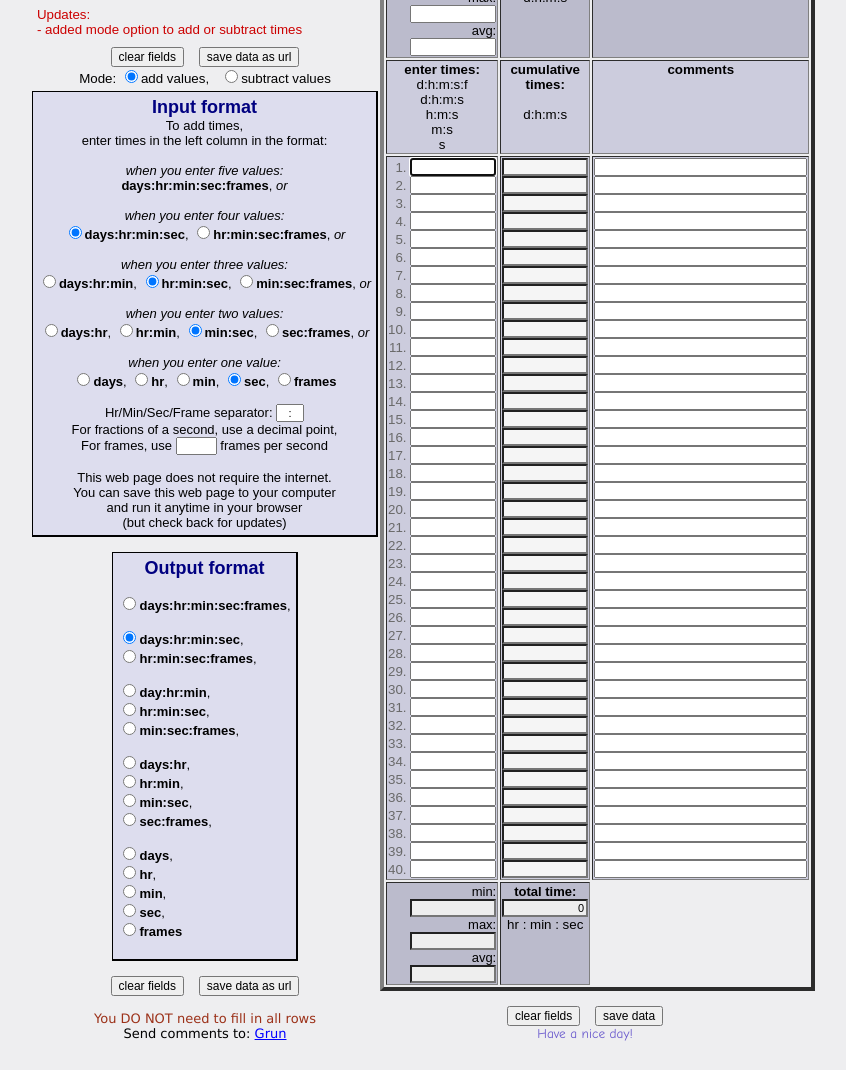
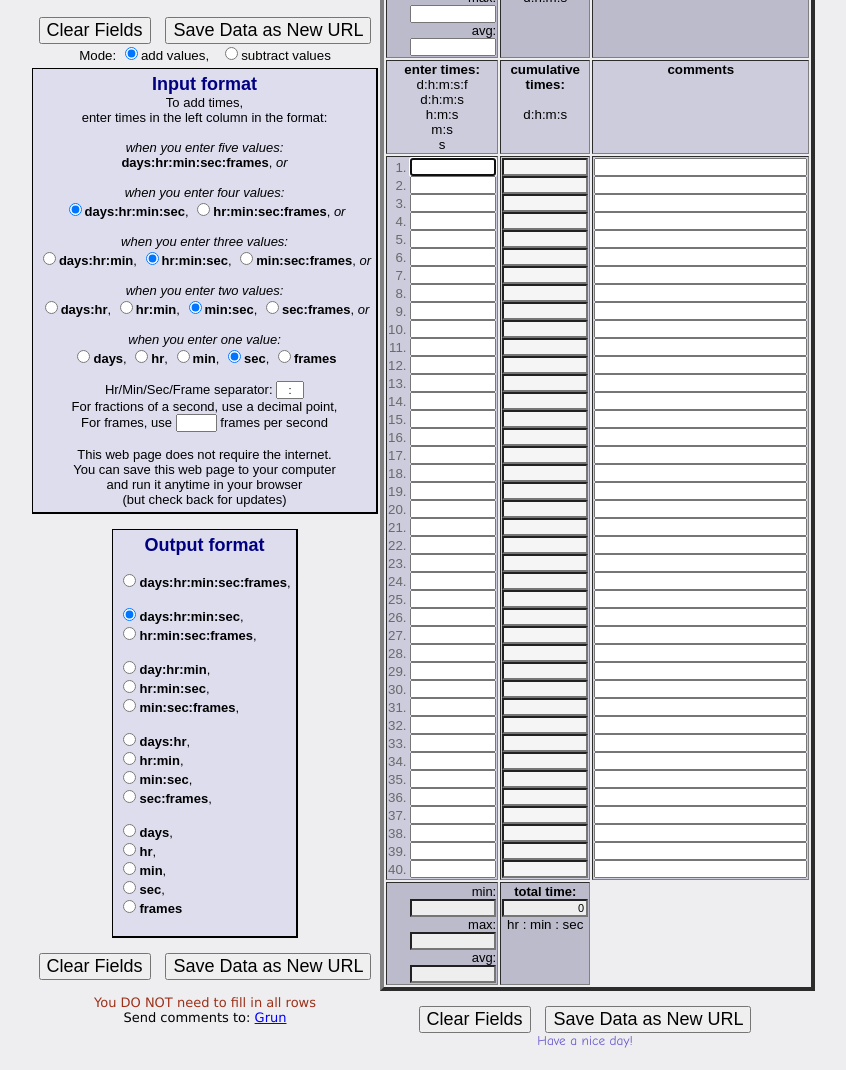
Before and after one commit to solderq35/fg-time-calc, a plain HTML site: page index.html in a window 1280 px wide. Shown: the part 72-1142 px from the top of the page, without its empty margins (230-1076 px from the left). Drawn offline with Linux system fonts and the light colour scheme.

```diff
--- a/index.html
+++ b/index.html
@@ -794,16 +794,16 @@
 
 					</div>
 					<div style="text-align:left; color:#CC0000;">
-						Updates:<br/>
-						- added mode option to add or subtract times
+
+
 					</div>
 				</td>
 			</tr>
 			<tr><td align="center">
-				<input type=button value="clear fields" onClick="clearFields()"
-					style="font-size:12px; text-align:center;">&nbsp;&nbsp;&nbsp;
-				<input type=button value="save data as url" title="Save this data as a url" onClick="saveData()"
-					style="font-size:12px; text-align:center;">
+				<input type=button value="Clear Fields" onClick="clearFields()"
+					style="font-size:18px; text-align:center;">&nbsp;&nbsp;&nbsp;
+				<input type=button value="Save Data as New URL" title="Save Data as New URL" onClick="saveData()"
+					style="font-size:18px; text-align:center;">
 				<br/>Mode:
 				<input type="radio" name="plusMinusMode" id="plusMode" value=0 checked onclick="changeMode()"><label for="plusMode">add values</label>,&nbsp;&nbsp;
 				<input type="radio" name="plusMinusMode" id="minusMode" value=1 onclick="changeMode()"><label for="minusMode">subtract values</label>
@@ -888,10 +888,10 @@
 			</td></tr>
 		</table><br/>
 
-		<input type=button value="clear fields" onClick="clearFields()"
-			style="font-size:12px; text-align:center;">&nbsp;&nbsp;&nbsp;
-		<input type=button value="save data as url" title="Save this data as a url" onClick="saveData()"
-			style="font-size:12px; text-align:center;">
+		<input type=button value="Clear Fields" onClick="clearFields()"
+			style="font-size:18px; text-align:center;">&nbsp;&nbsp;&nbsp;
+		<input type=button value="Save Data as New URL" title="Save Data as New URL" onClick="saveData()"
+			style="font-size:18px; text-align:center;">
 		<br/>&nbsp;<br/>
 
 		<font size=-1 color=#9C3119 face="verdana, arial, helvetica">
@@ -1250,13 +1250,13 @@
 			</tr>
 			</table><br/>
 
-			<input type=button value="clear fields" onClick="clearFields()" class="noprint"
-				style="font-size:12px; text-align:center;">&nbsp;&nbsp;&nbsp;
-			<input type=button value="save data" title="Save this data as a url" onClick="saveData()"
-				style="font-size:12px; text-align:center;">
+			<input type=button value="Clear Fields" onClick="clearFields()" class="noprint"
+				style="font-size:18px; text-align:center;">&nbsp;&nbsp;&nbsp;
+			<input type=button value="Save Data as New URL" title="Save Data as New URL" onClick="saveData()"
+				style="font-size:18px; text-align:center;">
 			<br/>
 
-		<font face="Comic Sans MS" color=slateblue class="noprint">Have a nice day!</font>
+		<font face="Comic Sans MS" color=slateblue class="noprint" >Have a nice day!</font>
 
 	</div>
 
```
